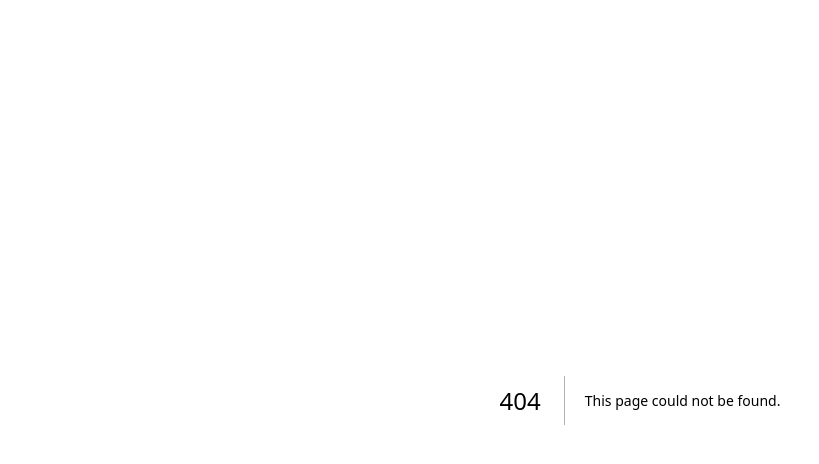
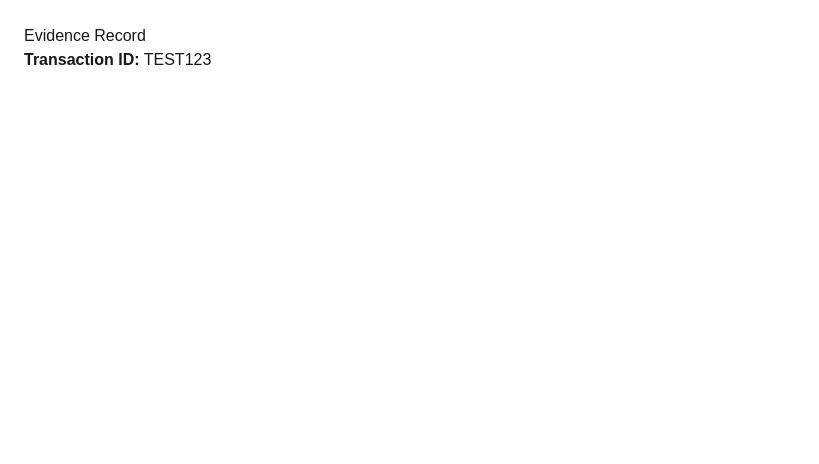
Before and after one commit to prashanthrangineni-sketch/pranix-witness-ui, a Next.js app: page /evidence/TEST123 in a window 1280 px wide. Before the commit this address had no page. Shown: the top 464 px of the page, without its empty margins (0-819 px from the left). Built offline with nearby package versions, Linux system fonts and the light colour scheme.

Commit message:
Add evidence dynamic route

```diff
--- /dev/null
+++ b/app/evidence/[tx_id]/page.tsx
@@ -0,0 +1,12 @@
+export default function EvidencePage({
+  params,
+}: {
+  params: { tx_id: string };
+}) {
+  return (
+    <main style={{ padding: "24px" }}>
+      <h1>Evidence Record</h1>
+      <p><strong>Transaction ID:</strong> {params.tx_id}</p>
+    </main>
+  );
+}
```
